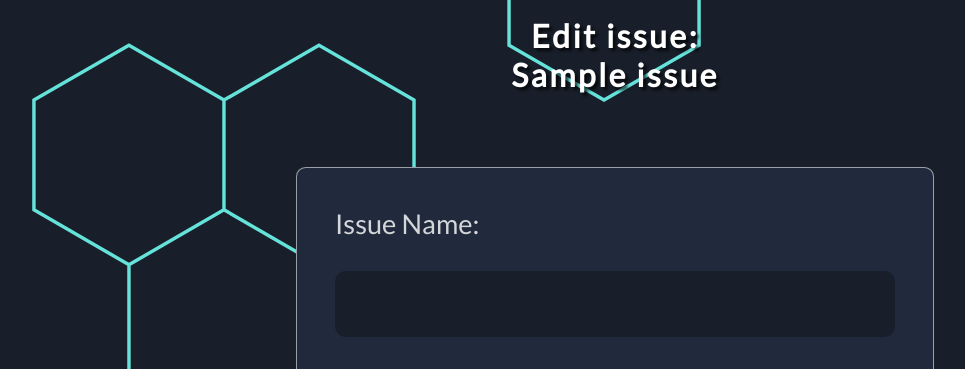
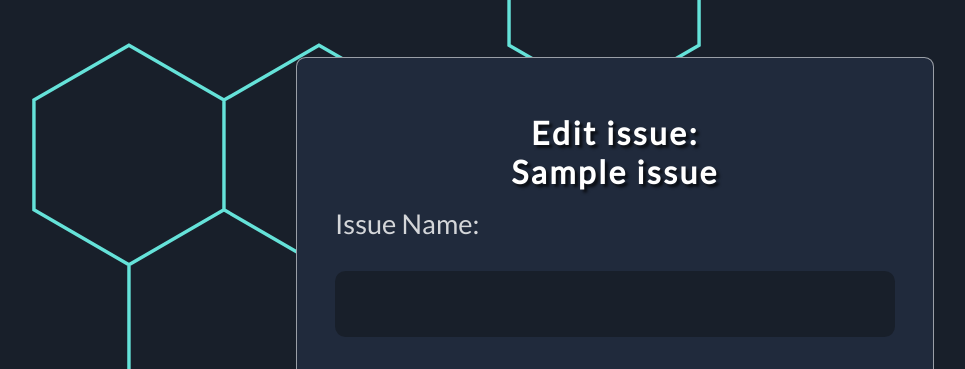
Before and after one commit to IuliiaKonovalova/issue_tracker, a Django app: template projects/templates/projects/edit_issue.html in a window 1280 px wide. Shown: the part 106-475 px from the top of the page, without its empty margins (25-990 px from the left). Run offline with Django 3.2, Linux system fonts and the light colour scheme; the template is opened without the code that fills it: values that come from a table or form of the project are taken from there, others are empty; tables that the repository leaves empty hold one stand-in row (values such as "Sample post"); some libraries are stand-ins or nearby versions.

Commit message:
Format django html edit_issue template

```diff
--- a/projects/templates/projects/edit_issue.html
+++ b/projects/templates/projects/edit_issue.html
@@ -13,20 +13,17 @@
 {% endblock %}
 
 {% block content %}
-
+  <div class="issue__previous">
+    <form method="post" class="issue__previous--form">
       <h2 class="issue__edit--title">
-  Edit issue: </br>
+        Edit issue: <br>
         {{ issue.title }}
       </h2>
-<div class="issue__previous">
-  <form method="post" class="issue__previous--form">
       {{ form|crispy }}
       {% csrf_token %}
       <button type="submit">Submit</button>
     </form>
   </div>
-
-
   <!-- imports for jquery and select2-->
   <script src="https://code.jquery.com/jquery-3.6.0.js"></script>
   <script src="https://code.jquery.com/ui/1.13.1/jquery-ui.js"></script>
@@ -42,8 +39,5 @@
       $('#div_id_assigned_to').css('width', '100%');
       $('.select2').css('width', '100%');
     });
-
-
-
   </script>
 {% endblock %}
--- a/static/css/base.css
+++ b/static/css/base.css
@@ -2578,7 +2578,6 @@ button.select2-selection__choice__remove {
 
   .issue__new .form-group {
     display: flex;
-    /* flex-direction: column; */
     width: 100%;
     align-self: start;
   }
```
Lines whose indentation alone changed are shown as unchanged.
